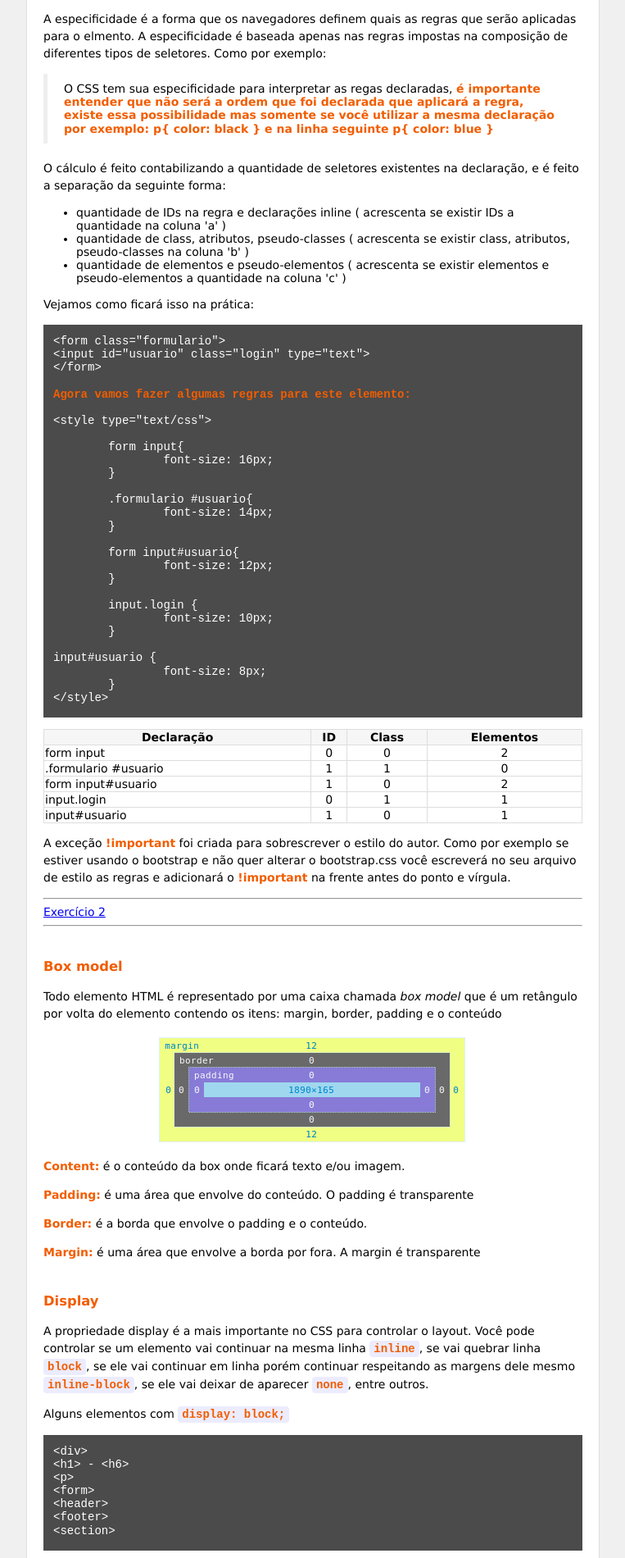
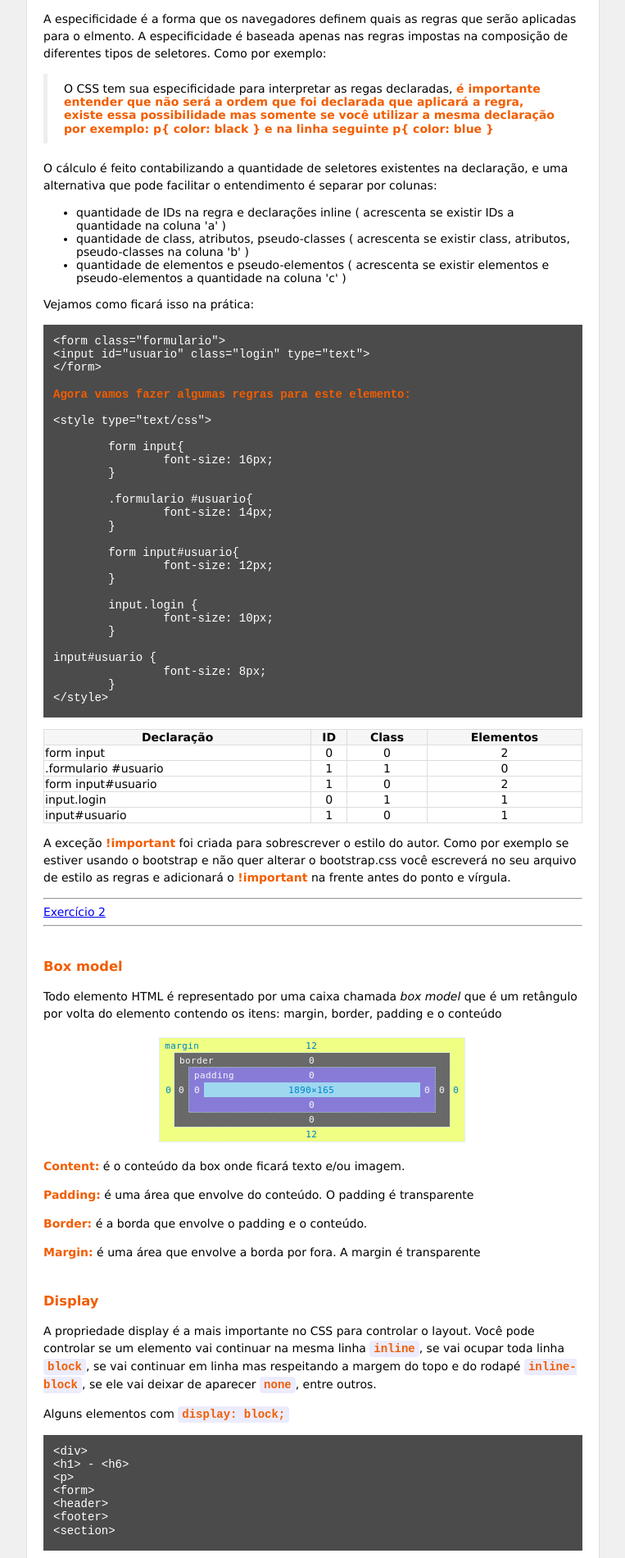
Before and after one commit to sambrmg/seu-css, a plain HTML site: page index.html in a window 1280 px wide. Shown: the part 3862-5762 px from the top of the page at 82% size, without its empty margins (258-1021 px from the left). Drawn offline with Linux system fonts and the light colour scheme.

Commit message:
Correções

```diff
--- a/index.html
+++ b/index.html
@@ -251,7 +251,7 @@ div.identificador2 p b {
 		 	</blockquote>
 
 		 	<p>
-		 		O cálculo é feito contabilizando a quantidade de seletores existentes na declaração, e é feito a separação da seguinte forma:
+		 		O cálculo é feito contabilizando a quantidade de seletores existentes na declaração, e uma alternativa que pode facilitar o entendimento é separar por colunas:
 		 	</p>
 		 	<ul>
 		 		<li>quantidade de IDs na regra e declarações inline ( acrescenta se existir IDs a quantidade na coluna 'a' ) </li>
@@ -355,7 +355,7 @@ input#usuario { <!-- 101 -->
 		 		Display
 		 	</h3>
 		 	<p>
-		 		A propriedade display é a mais importante no CSS para controlar o layout. Você pode controlar se um elemento vai continuar na mesma linha <code>inline</code>, se vai quebrar linha <code>block</code>, se ele vai continuar em linha porém continuar respeitando as margens dele mesmo <code>inline-block</code>, se ele vai deixar de aparecer <code>none</code>, entre outros.
+		 		A propriedade display é a mais importante no CSS para controlar o layout. Você pode controlar se um elemento vai continuar na mesma linha <code>inline</code>, se vai ocupar toda linha <code>block</code>, se vai continuar em linha mas respeitando a margem do topo e do rodapé <code>inline-block</code>, se ele vai deixar de aparecer <code>none</code>, entre outros.
 		 	</p>
 		 	<p>Alguns elementos com <code>display: block;</code></p>
 		 	<pre>
```
